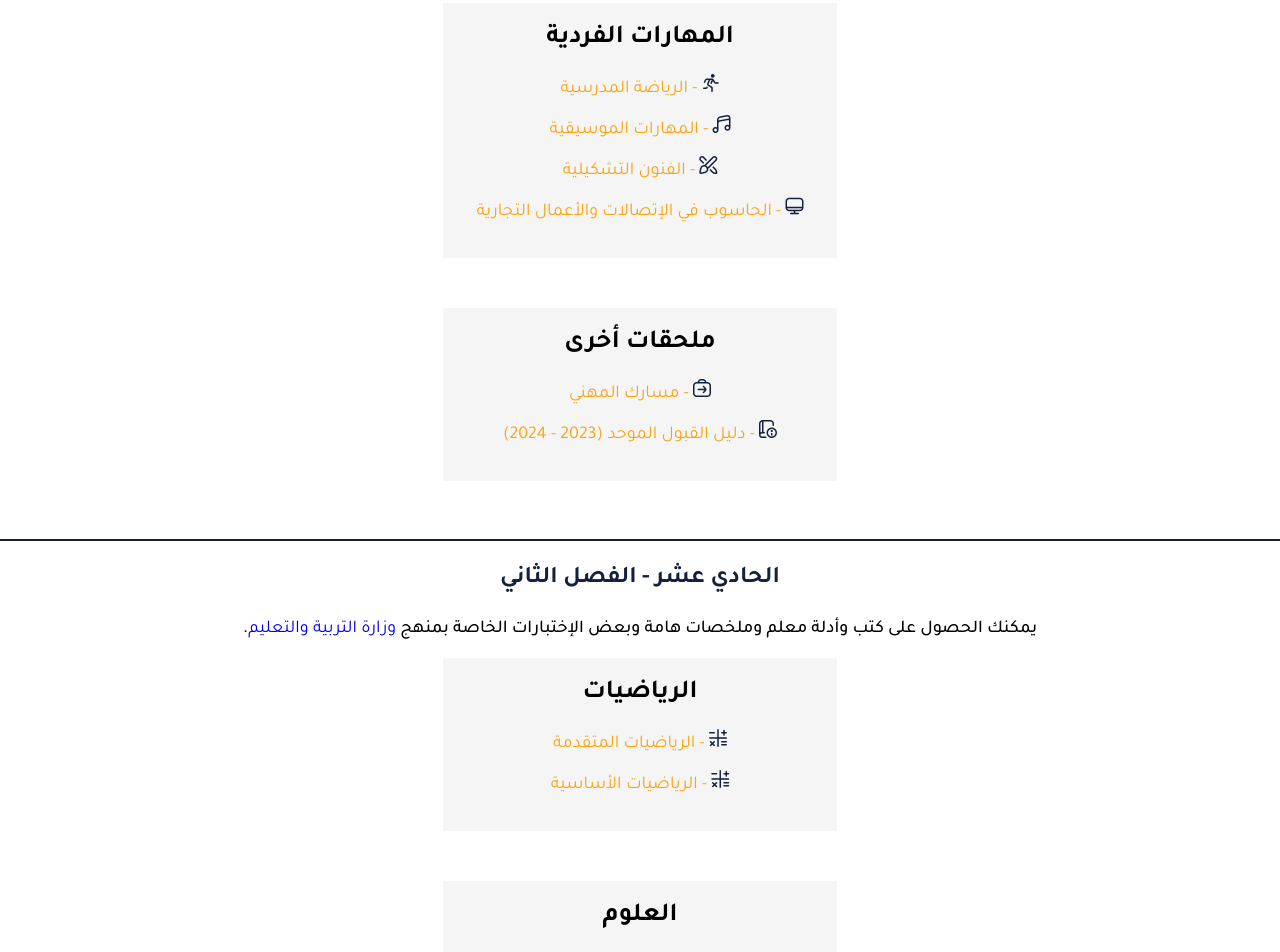
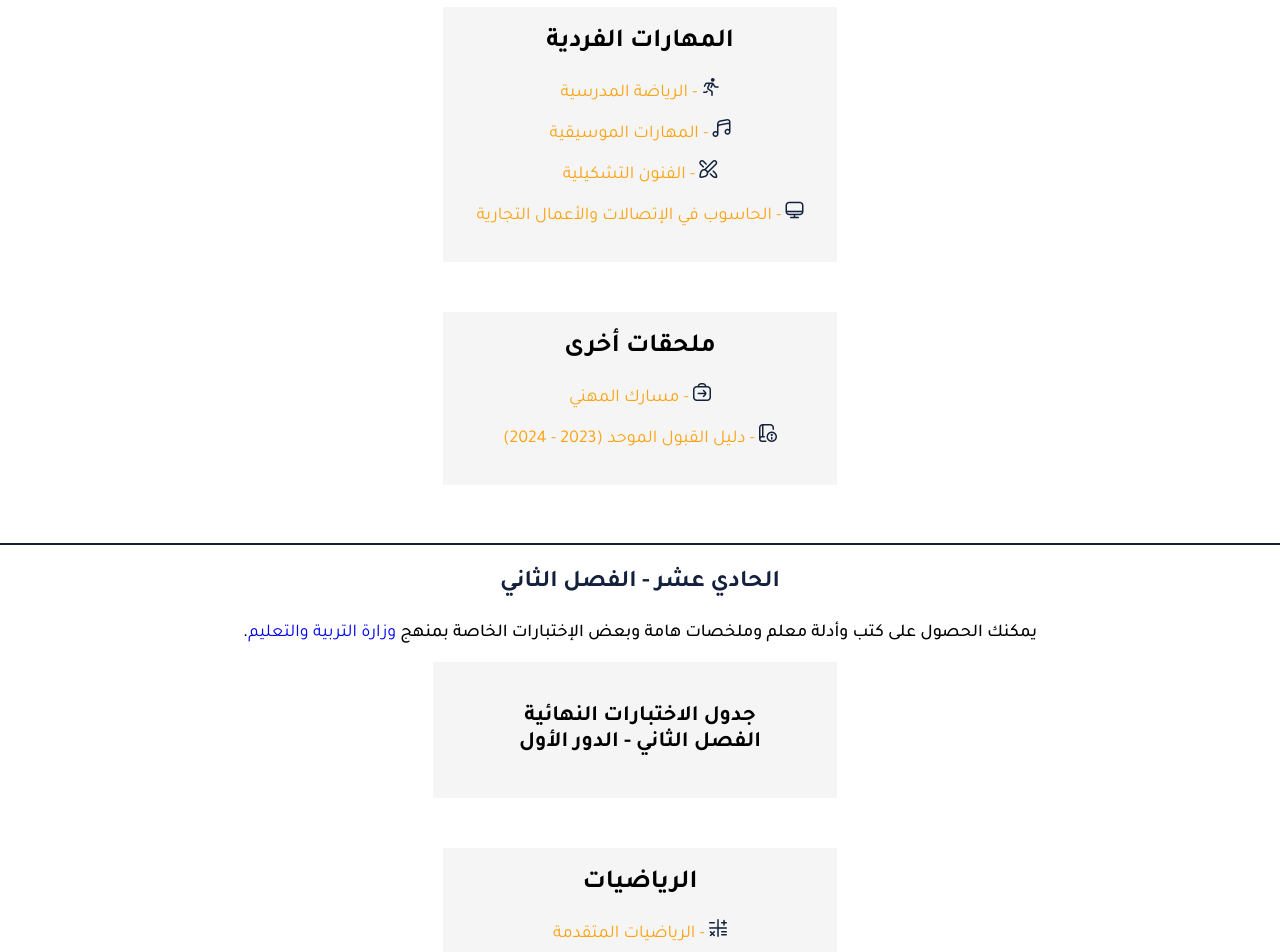
Before and after one commit to faris-zak/MindSync, a plain HTML site: page summaries.html in a window 1280 px wide. Shown: the part 1848-2800 px from the top of the page. Drawn offline with nearby package versions, Linux system fonts and the light colour scheme.

Commit message:
Add files via upload

```diff
--- a/summStyle.css
+++ b/summStyle.css
@@ -73,6 +73,15 @@ section div.chaptersSection div.chaptersSectionDetails button.firstChapterButton
 
 section div.chaptersSection div.chaptersSectionDetails button.secondChapterButton{
     margin-right: 10px;
+    animation: borderHidden 5s ease 2s infinite alternate;
+}
+
+@keyframes borderHidden{
+    0%   {border: 2px solid transparent;}
+    25%  {border: 2px solid #14213D;}
+    50%  {border: 2px solid transparent;}
+    75%  {border: 2px solid #14213D;}
+    100% {border: 2px solid transparent;}
 }
 
 section div.firstChapterInfoSection{
@@ -316,6 +325,7 @@ section div.secondChapterSection ul#list li.sections:last-child{
 }
 
 section div.secondChapterSection ul#list
+li.sections div.finalSection,
 li.sections div.mathSection,
 li.sections div.sciencesSection,
 li.sections div.languageSection,
@@ -331,6 +341,11 @@ li.sections div.otherAccessoriesSection{
 }
 
 section div.secondChapterSection ul#list
+li.sections div.finalSection, div.finalSectionDetails{
+    padding: 10px;
+}
+
+section div.secondChapterSection ul#list
 li.sections div.mathSection div.mathSectionDetails,
 li.sections div.sciencesSection div.sciencesSectionDetails,
 li.sections div.languageSection div.languageSectionDetails,
@@ -339,6 +354,21 @@ li.sections div.hisAndGeoSection div.hisAndGeoSectionDetails,
 li.sections div.individualSkillsSection div.individualSkillsSectionDetails,
 li.sections div.otherAccessoriesSection div.otherAccessoriesSectionDetails{
     padding: 20px;
+}
+
+section div.secondChapterSection ul#list
+li.sections div.finalSection, div.finalSectionDetails p.finalSectionTitle a{
+    font-size: 22px;
+    color: black;
+    font-weight: 600;
+    padding-right: 0;
+    direction: rtl;
+}
+
+section div.secondChapterSection ul#list
+li.sections div.finalSection, div.finalSectionDetails p.finalSectionTitle a:hover{
+
+    color: #FCA311;
 
 }
 
--- a/summaries.html
+++ b/summaries.html
@@ -1,7 +1,7 @@
 <!DOCTYPE html>
-<html lang="arabic" dir="rtl">
+<html lang="ar" dir="rtl">
     <head>
-            <!-- Google tag (gtag.js) -->
+        <!-- Google tag (gtag.js) -->
         <!-- <script async src="https://www.googletagmanager.com/gtag/js?id=G-N3VFF4P2GY"></script>
         <script>
           window.dataLayer = window.dataLayer || [];
@@ -46,7 +46,7 @@
                     <div class="chaptersSectionDetails">
                         <button class="firstChapterButton" id="showFirstChapterEleventhGradeButton" onclick="showFirstChapter();" title="Show The First Chapter">الفصل الأول - الحادي عشر</button><br class="buttonLine">
                         <button class="secondChapterButton" id="showSecondChapterEleventhGradeButton" onclick="showSecondChapter();" title="Show The Second Chapter">الفصل الثاني - الحادي عشر</button><br>
-                        <button class="allChaptersButton" id="showAllChaptersEleventhGradeButton" onclick="showAllChapter();" title="Show All Chapters">إظهار الكل</button>
+                        <button class="allChaptersButton" id="showAllChaptersEleventhGradeButton" onclick="showAllChapter();" title="Show All Chapters">جميع الفصول</button>
                     </div>
                 </div>
 
@@ -173,6 +173,15 @@
 
                 <div class="secondChapterSection" id="secondChapterSection">
                     <ul id='list'>
+                        <li class="sections">
+                            <div class="finalSection" id="finalExams">
+                                <div class="finalSectionDetails">
+                                    <p class="finalSectionTitle" title="Final Exams Schedule - Second Semester - First Round"><a href="Attachments/Pictures/final-exams-schedule.jpg">جدول الاختبارات النهائية<br>الفصل الثاني - الدور الأول</a></p>
+
+                                </div>
+                            </div>
+                        </li>
+
                         <li class="sections">
                             <div class="mathSection" id="math">
                                 <div class="mathSectionDetails">
```
Also changed, not shown: about.html (+1 -1 lines), academic-education.html (+1 -1 lines), index.html (+1 -1 lines), self-development.html (+1 -1 lines), services-and-tools.html (+1 -1 lines), terms-of-use.html (+1 -1 lines), Attachments/Pictures/final-exams-schedule.jpg (added).
